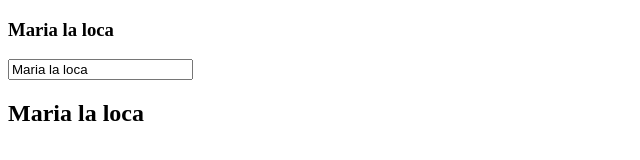
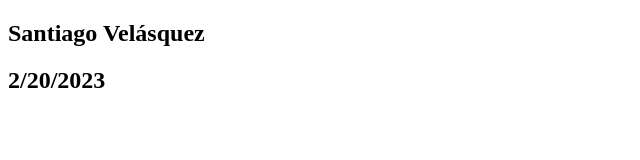
Before and after one commit to savelasquezs/primeros_pasos, a plain HTML site: page index.html in a window 1280 px wide. Shown: the whole page, without its empty margins (0-640 px from the left). Drawn offline with nearby package versions, Linux system fonts and the light colour scheme.

Commit message:
feat: Creando propiedades computadas

```diff
--- a/index.html
+++ b/index.html
@@ -21,7 +21,9 @@
         const vm = Vue.createApp({
             data() {
                 return {
-                    text: "Maria la loca"
+                    nombre: "Santiago",
+                    apellido: "Velásquez",
+                    date: new Date()
                 }
 
             },
@@ -31,10 +33,23 @@
                 },
 
             },
-            template: `
-            <h3>{{text}}</h3>
-            <input type="text" v-model="text">
-            <h2>{{text}}</h2>
+            computed: {
+                fullName() {
+                    return this.nombre + " " + this.apellido
+                },
+                fullDate() {
+                    return this.date.toLocaleDateString()
+                }
+
+            },
+            template:
+                /*html*/
+                `
+            <h2> {{fullName}}</h2>
+            <h2> {{fullDate}}</h2>
+
+
+
 
             `,
 
```
